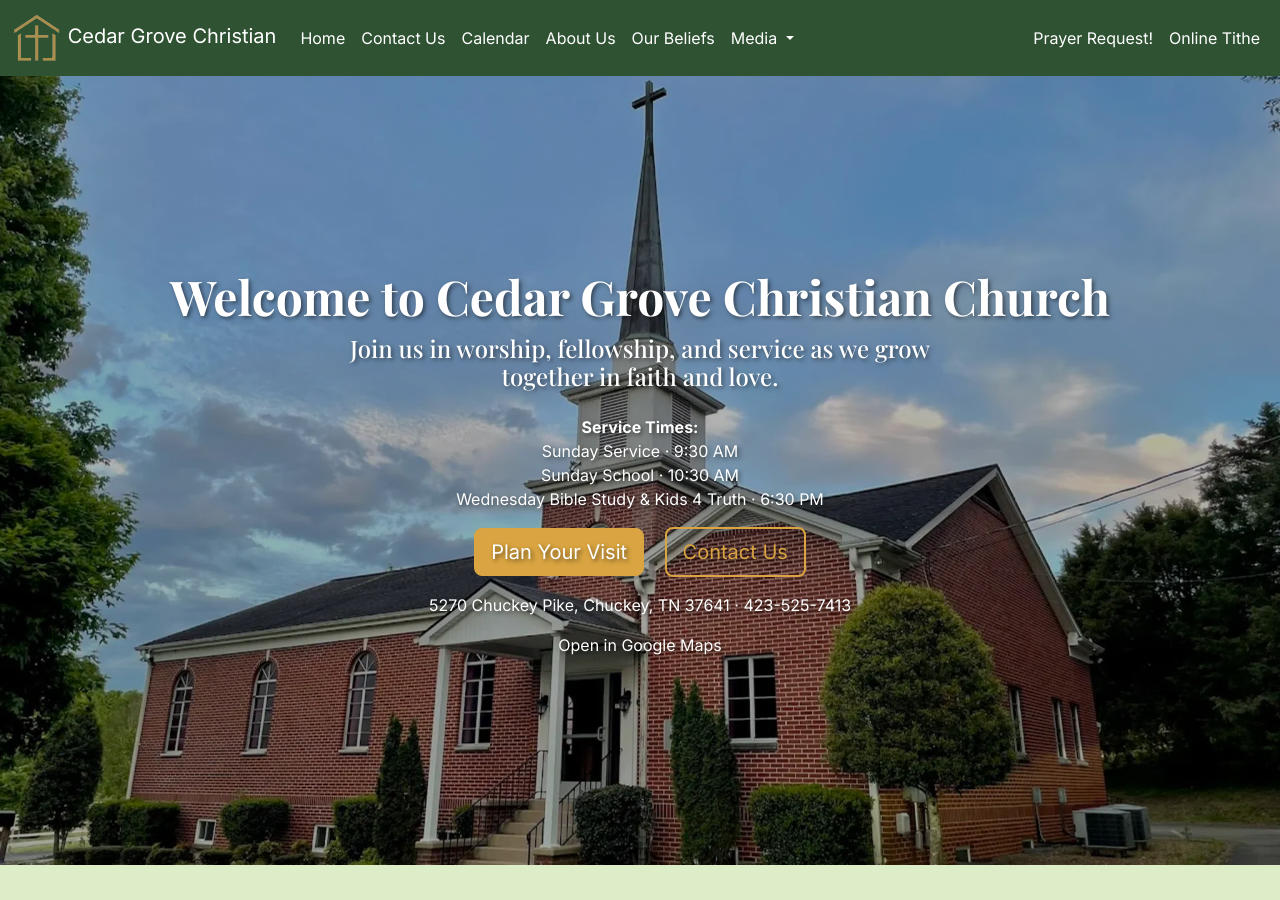
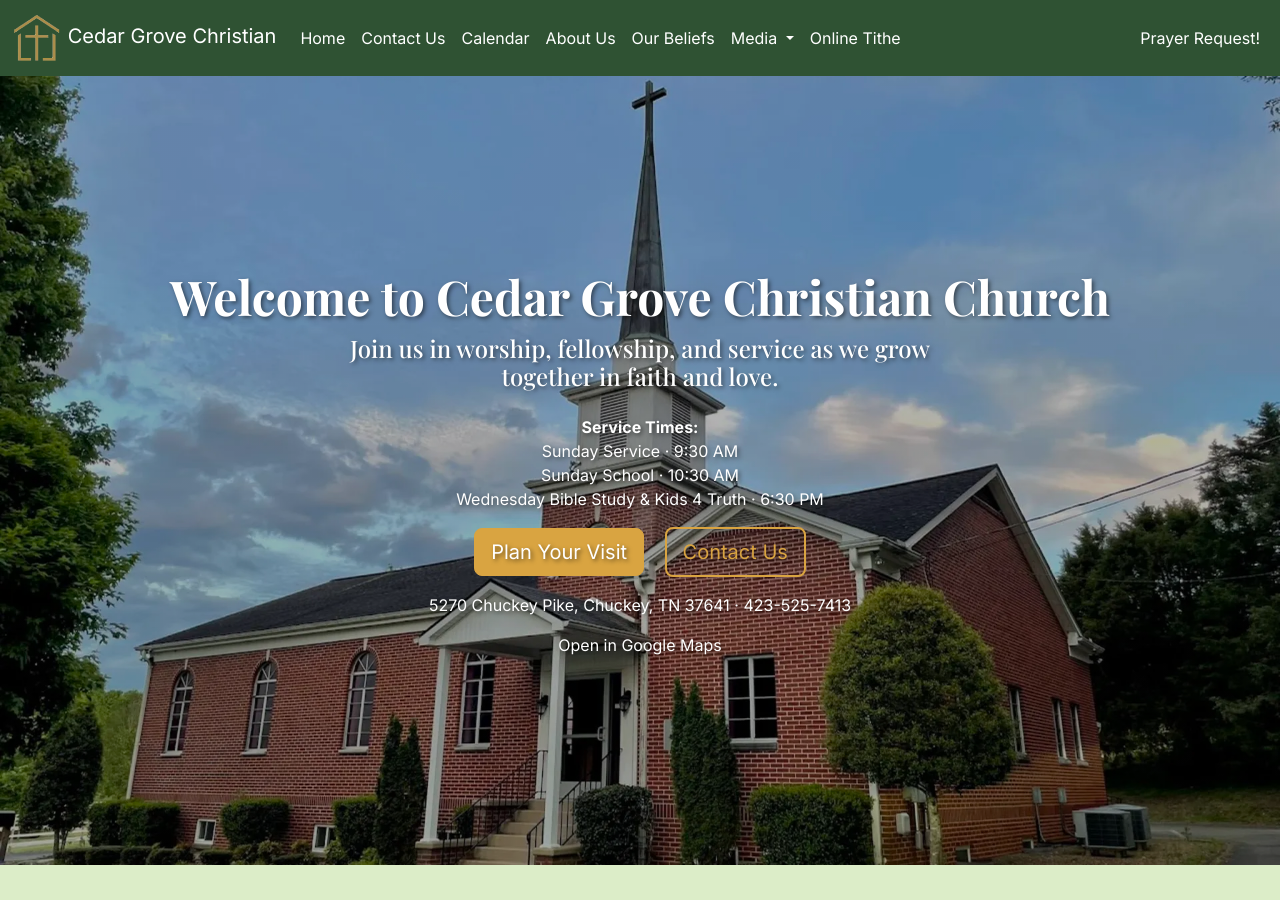
Before and after one commit to cedargrovechristian/cedargrovechristian.github.io, a Jekyll site: the page built from index.html, in a window 1280 px wide and 900 px high. Built offline with Jekyll 4.4.1, drawn with Linux system fonts in a browser that asks for light colours.

Commit message:
Update nav.html

```diff
--- a/_includes/nav.html
+++ b/_includes/nav.html
@@ -34,14 +34,15 @@
       <li><a class="dropdown-item" href="{{ '/archivedSermons/' | relative_url }}">Sermons</a></li>-->
     </ul>
   </li>
+<li class="nav-item">
+    <a href="https://give.tithe.ly/?formId=95d859c6-bb0c-466f-a126-2f564601be20" class="nav-link">Online Tithe</a>
+  </li>
 </ul>
 <ul class="navbar-nav">
   <li class="nav-item">
     <a href="{{ '/prayer/' | relative_url }}" class="nav-link">Prayer Request!</a>
   </li>
-   <li class="nav-item">
-    <a href="https://give.tithe.ly/?formId=95d859c6-bb0c-466f-a126-2f564601be20" class="nav-link">Online Tithe</a>
-  </li>
+
             </ul>
           </div>
         </div>
```
